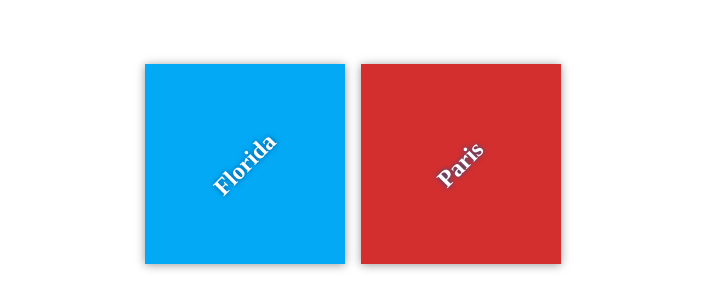
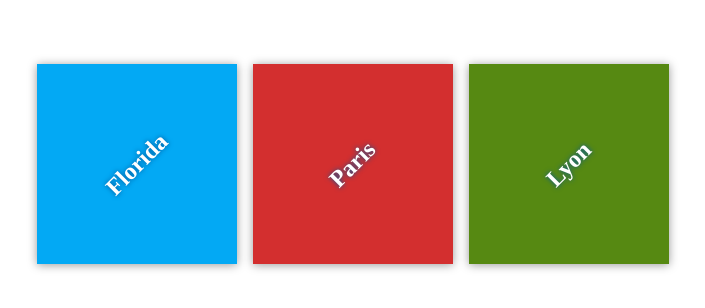
Before and after one commit to neil3776/travelPlans, a plain HTML site: page index.html in a window 1280 px wide. Shown: the part 236-544 px from the top of the page, without its empty margins (287-992 px from the left). Drawn offline with Linux system fonts and the light colour scheme.

Commit message:
Add Lyon as a destination

```diff
--- a/css/app.css
+++ b/css/app.css
@@ -58,3 +58,7 @@ h2 {
 #paris {
     background-color: #d32f2f;
 }
+
+#lyon {
+    background-color: #568912
+}
--- a/index.html
+++ b/index.html
@@ -17,6 +17,10 @@
             <div class="destination" id="paris">
                 <h2>Paris</h2>
             </div>
+
+            <div class="destination" id="lyon">
+                <h2>Lyon</h2>
+            </div>
         </div>
     </div>
 
```
